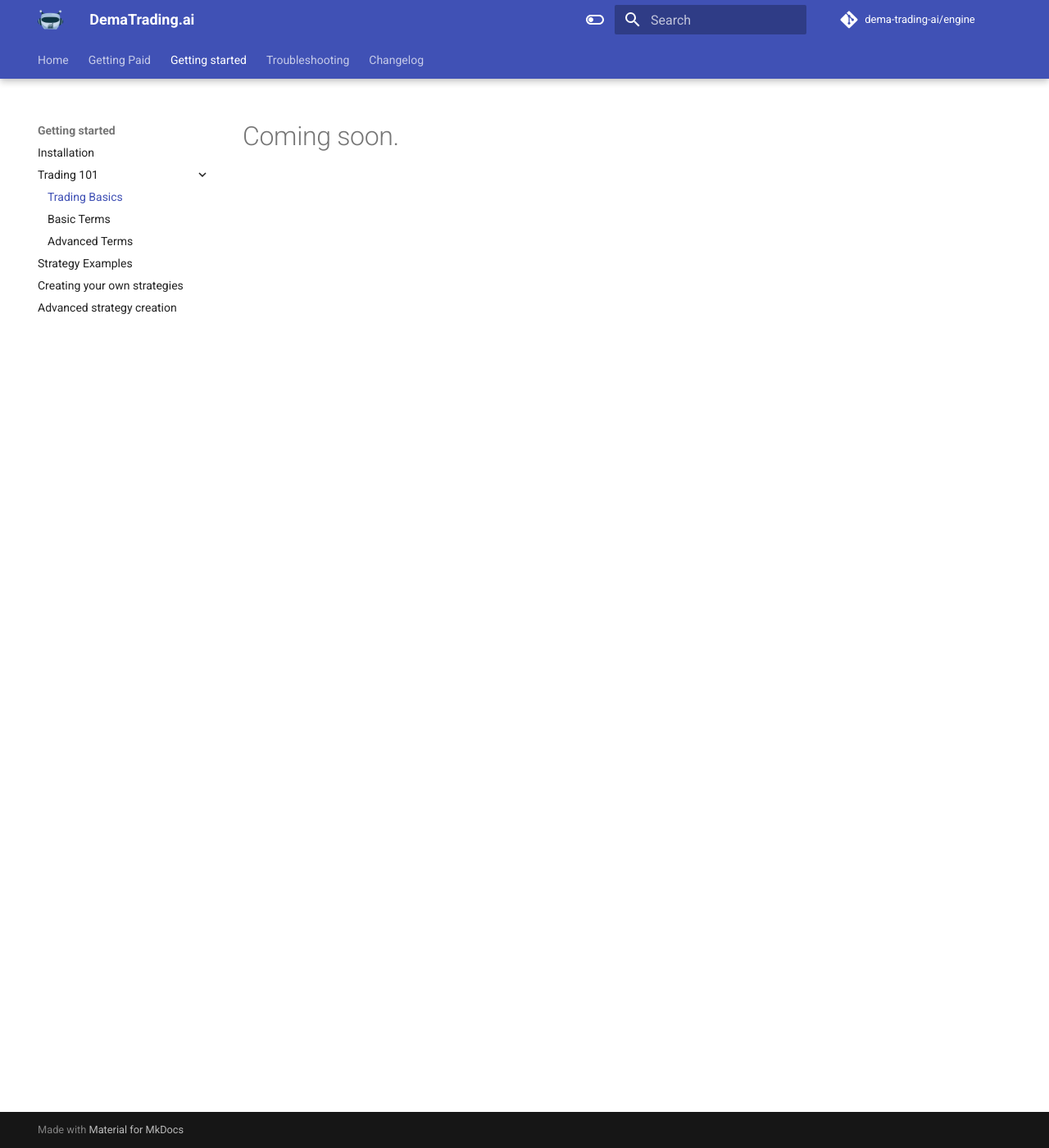
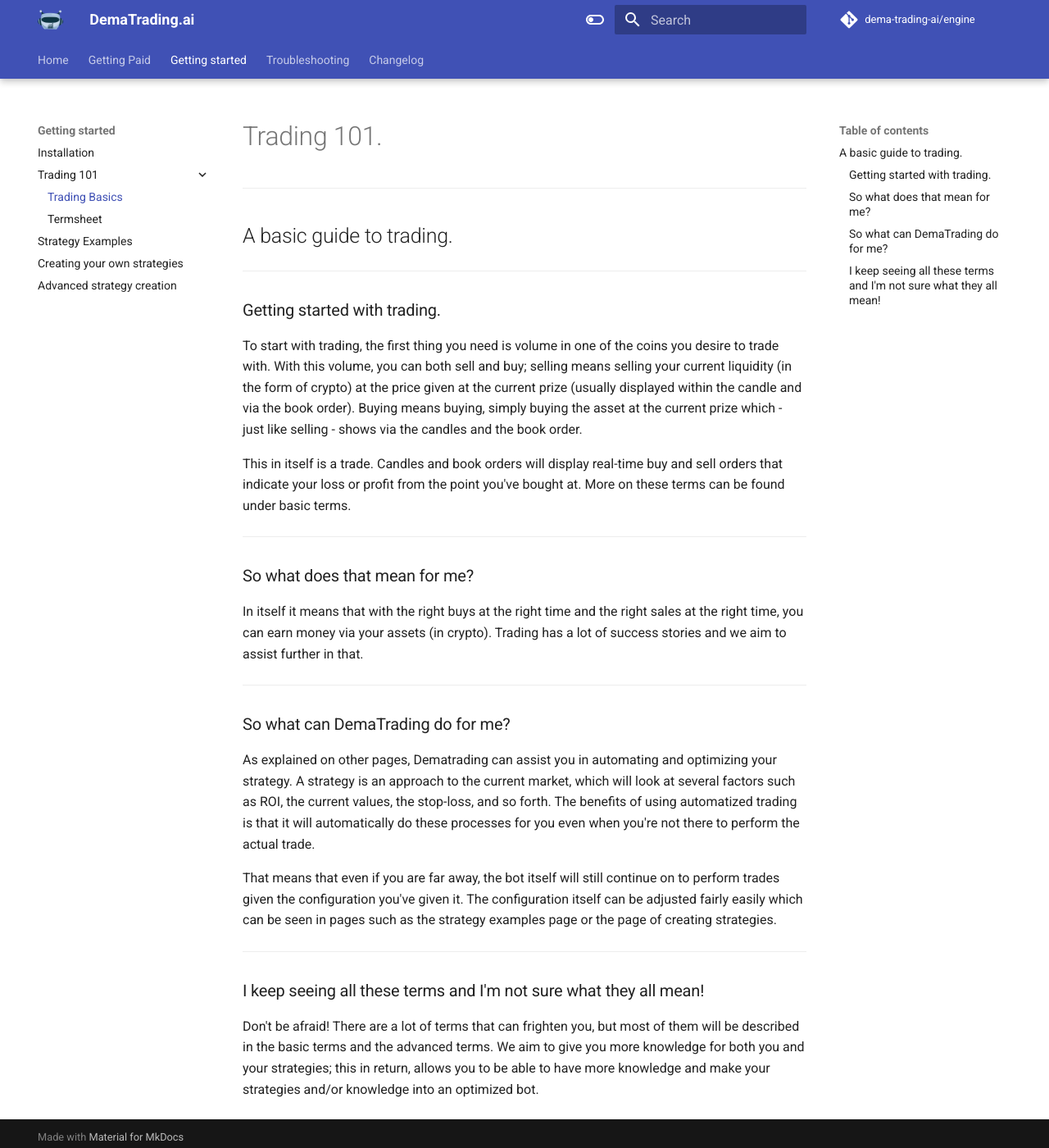
Before and after one commit to dema-trading-ai/docs, an MkDocs documentation site: the page built from docs/getting_started/trading101/trading101.md, in a window 1280 px wide and 1400 px high. Shown: the whole window at 82% size. Built offline with MkDocs 1.6.1 and Material for MkDocs 9.7.7, drawn with Linux system fonts in a browser that asks for light colours; comment, search, counter and statistics services are not loaded.

Commit message:
Start to basics and trading101

```diff
--- a/docs/getting_started/trading101/trading101.md
+++ b/docs/getting_started/trading101/trading101.md
@@ -1 +1,19 @@
-# Coming soon.
+# Trading 101.
+***
+## A basic guide to trading.
+***
+### Getting started with trading.
+To start with trading, the first thing you need is volume in one of the coins you desire to trade with. With this volume, you can both sell and buy; selling means selling your current liquidity (in the form of crypto) at the price given at the current prize (usually displayed within the candle and via the book order). Buying means buying, simply buying the asset at the current prize which - just like selling - shows via the candles and the book order.
+
+This in itself is a trade. Candles and book orders will display real-time buy and sell orders that indicate your loss or profit from the point you've bought at. More on these terms can be found under basic terms.
+***
+### So what does that mean for me?
+In itself it means that with the right buys at the right time and the right sales at the right time, you can earn money via your assets (in crypto). Trading has a lot of success stories and we aim to assist further in that.
+***
+### So what can DemaTrading do for me?
+As explained on other pages, Dematrading can assist you in automating and optimizing your strategy. A strategy is an approach to the current market, which will look at several factors such as ROI, the current values, the stop-loss, and so forth. The benefits of using automatized trading is that it will automatically do these processes for you even when you're not there to perform the actual trade.
+
+That means that even if you are far away, the bot itself will still continue on to perform trades given the configuration you've given it. The configuration itself can be adjusted fairly easily which can be seen in pages such as the strategy examples page or the page of creating strategies.
+***
+### I keep seeing all these terms and I'm not sure what they all mean!
+Don't be afraid! There are a lot of terms that can frighten you, but most of them will be described in the basic terms and the advanced terms. We aim to give you more knowledge for both you and your strategies; this in return, allows you to be able to have more knowledge and make your strategies and/or knowledge into an optimized bot.
--- a/mkdocs.yml
+++ b/mkdocs.yml
@@ -10,8 +10,7 @@ nav:
         - Installation: getting_started/installation.md
         - Trading 101:
             - Trading Basics: getting_started/trading101/trading101.md
-            - Basic Terms: getting_started/trading101/basicterms.md
-            - Advanced Terms: getting_started/trading101/advancedterms.md
+            - Termsheet: getting_started/trading101/termsheet.md
         - Strategy Examples: getting_started/strategyexamples.md
         - Creating your own strategies: getting_started/creatingstrat.md
         - Advanced strategy creation: getting_started/advcreatingstrat.md
```
Also changed, not shown: docs/getting_started/trading101/advancedterms.md (deleted, +0 -1 lines), docs/getting_started/trading101/basicterms.md (deleted, +0 -5 lines), docs/getting_started/trading101/termsheet.md (added, +25 -0 lines).
